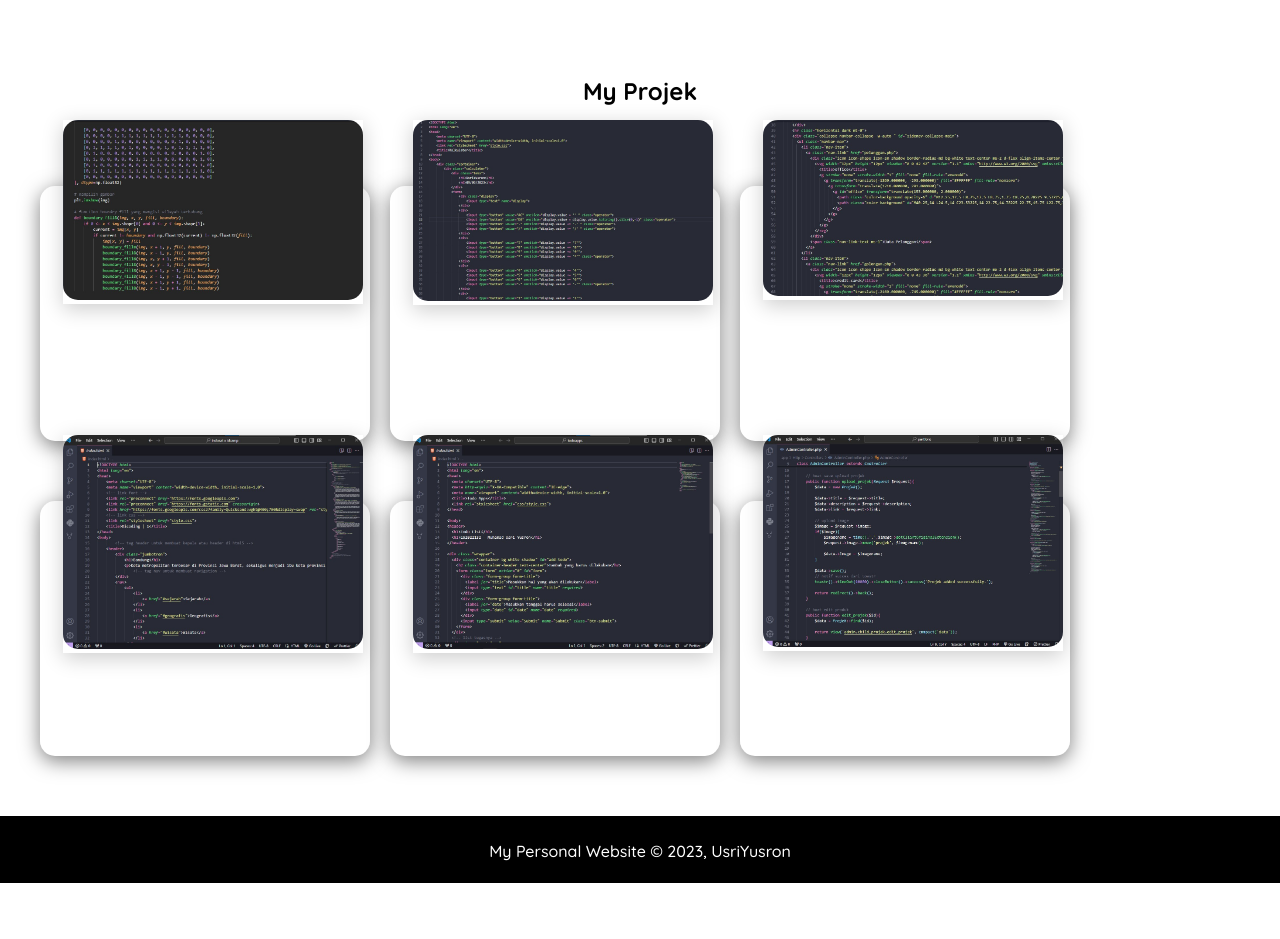
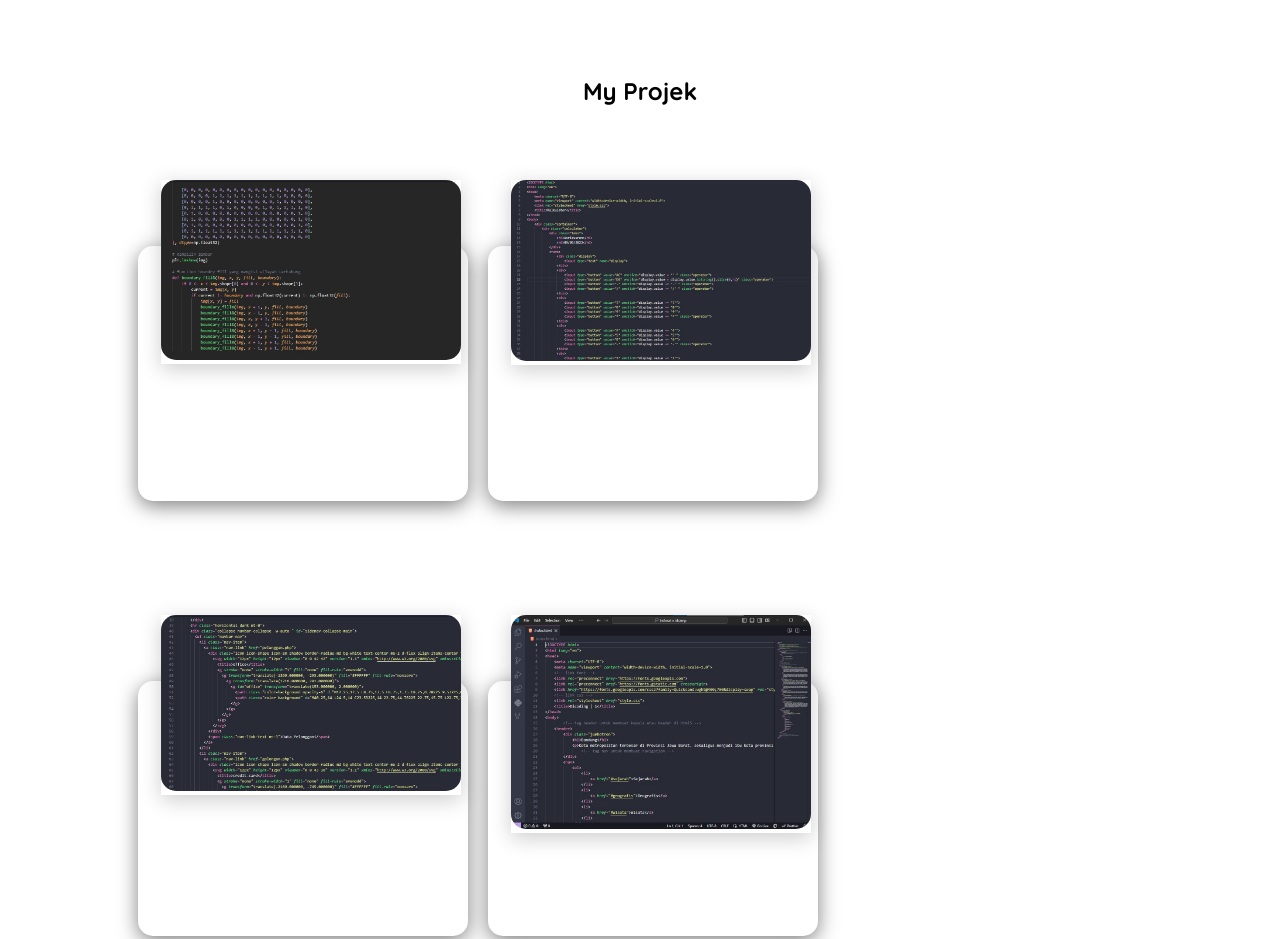
Before and after one commit to Usri-Yusron/portfolio, a plain HTML site: page index.html in a window 1280 px wide. Shown: the part 780-1719 px from the top of the page. Before the commit the page ends 1663 px from the top, so only its background shows below. Drawn offline with nearby package versions, Linux system fonts and the light colour scheme.

Commit message:
Update style.css
ngikutin konfigurasi mansory dan hmtl

```diff
--- a/style.css
+++ b/style.css
@@ -269,6 +269,9 @@ aside .social-media li a:hover {
     justify-content : center;
     flex-warp : warp;
     padding : 30px;
+
+    width: 80%;
+    margin: auto;
 }
 
 .container-card {
@@ -282,7 +285,7 @@ aside .social-media li a:hover {
     max-width : 300px;
     height : 215px;
     background-color : #fff;
-    margin : 30px 10px;
+    margin : 90px 10px;
     padding : 20px 15px;
 
     display : flex;
```
